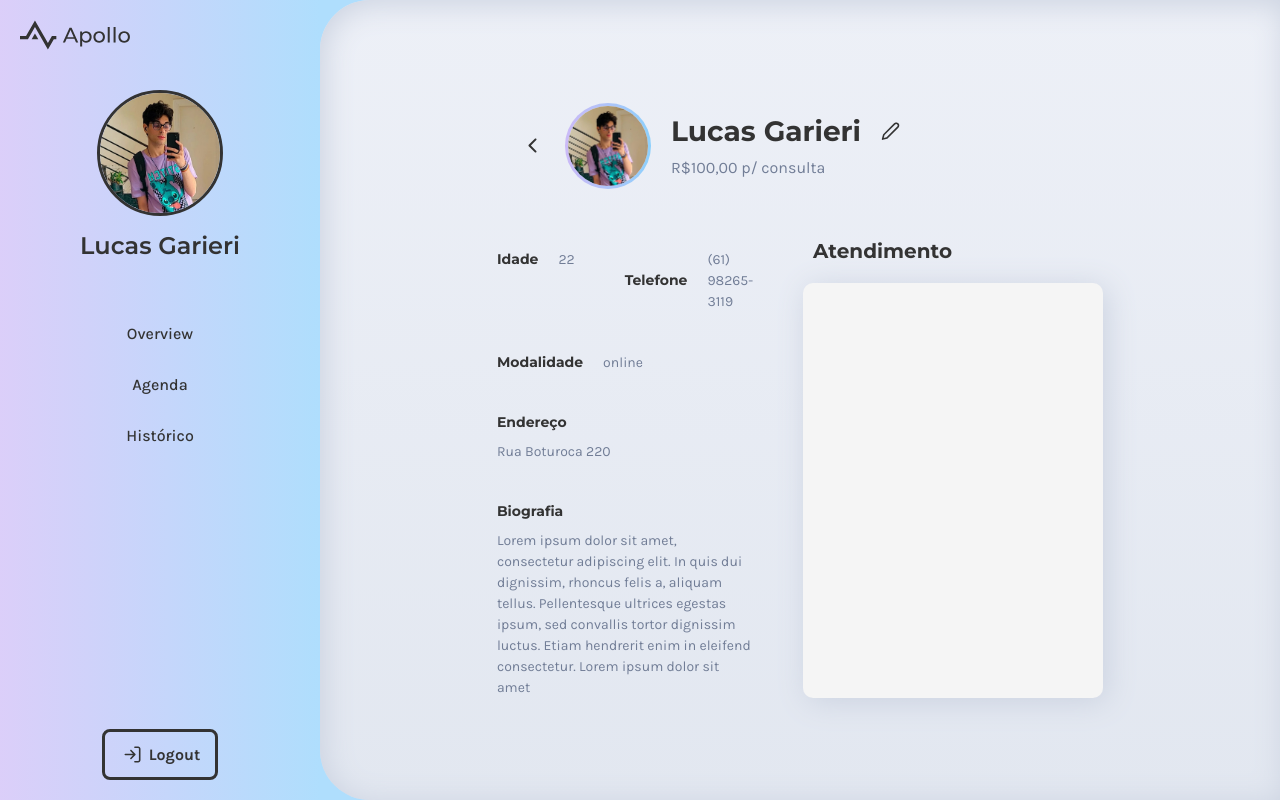
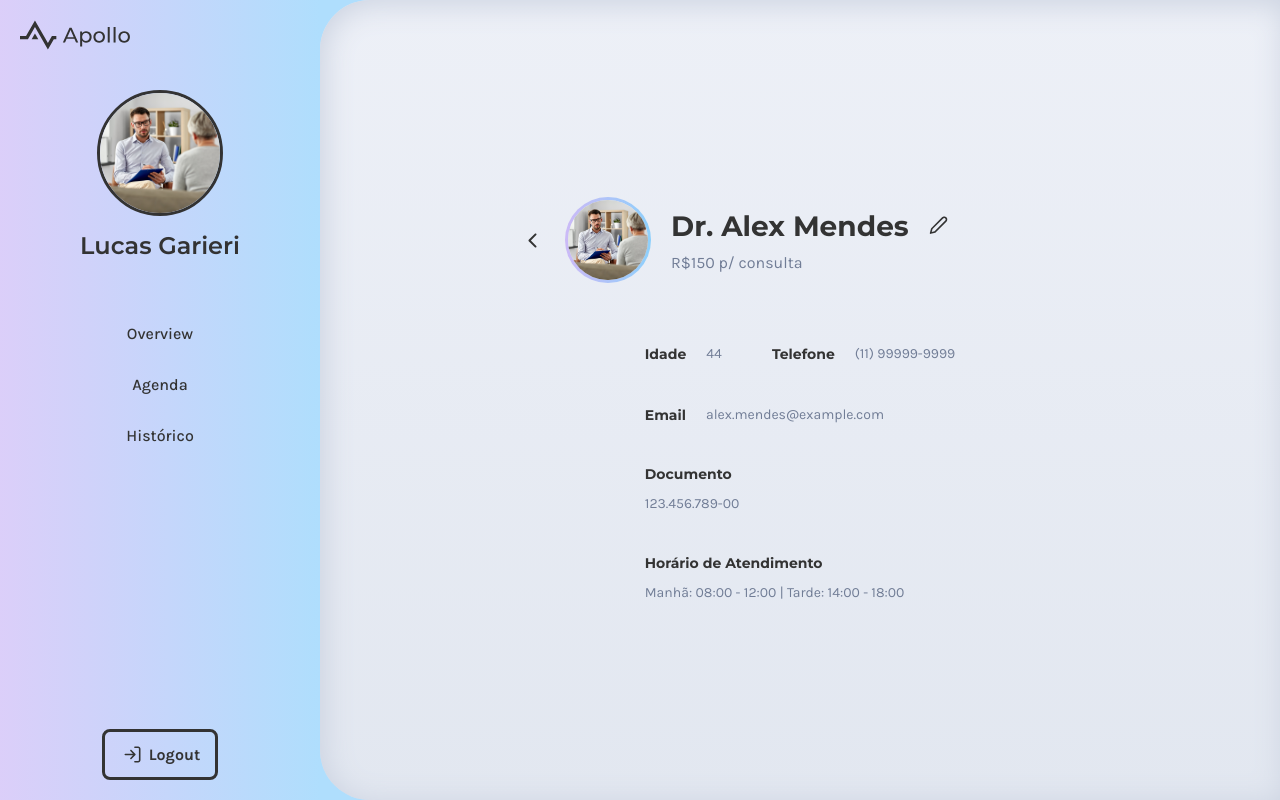
Before and after one commit to pedrohrodrig/LabEngSoft2-Frontend, a React (Create React App) app in the folder frontend/: page /profile in a window 1280 px wide. Built offline with nearby package versions, Linux system fonts and the light colour scheme.

Commit message:
Pagina de perfil

```diff
--- a/frontend/src/components/userphoto/userphoto.js
+++ b/frontend/src/components/userphoto/userphoto.js
@@ -1,6 +1,6 @@
 import React from "react";
 import { Link } from "react-router-dom";
-import UserImage from "../../assets/user.jpeg"
+import UserImage from "../../assets/user.png"
 
 import "./userphoto.css";
 
--- a/frontend/src/objects/professionals.js
+++ b/frontend/src/objects/professionals.js
@@ -1,4 +1,4 @@
-const professionalList = [
+const professionalList = [/*
     {
         id: 1,
         name: "Lucas Garieri",
@@ -53,7 +53,7 @@ const professionalList = [
         appointment: "online",
         email: "lucas_pvg@usp.br",
         price: "100,00"
-    }
+    }*/
 ];
 
 export default professionalList;
--- a/frontend/src/objects/profile.js
+++ b/frontend/src/objects/profile.js
@@ -1,17 +1,16 @@
 const professional = {
-        id: 1,
-        name: "Lucas Garieri",
-        photo: "/images/user.jpeg",
-        phone: "(61) 98265-3119",
-        age: 22,
-        service: "doctor",
-        appointment: "online",
-        email: "lucas_pvg@usp.br",
-        address: "Rua Boturoca 220",
-        price: "100,00",
-        bio: "Lorem ipsum dolor sit amet, consectetur adipiscing elit. In quis dui dignissim, rhoncus felis a, aliquam tellus. Pellentesque ultrices egestas ipsum, sed convallis tortor dignissim luctus. Etiam hendrerit enim in eleifend consectetur. Lorem ipsum dolor sit amet",
-        appointments: [1, 2, 3, 4, 5],
-        patients: [1, 2, 3, 4, 5]
+        id_user: 1,
+        full_name: "Dr. Alex Mendes",
+        date_of_birth: "1980-04-15",
+        email: "alex.mendes@example.com",
+        phone_number: "(11) 99999-9999",
+        document: "123.456.789-00",
+        start_time_morning: "08:00",
+        end_time_morning: "12:00",
+        start_time_afternoon: "14:00",
+        end_time_afternoon: "18:00",
+        consultation_price: 150.00,
+        profile_picture: "/profile_pictures/alex_mendes_profile.jpg"
 };
 
 const patient = {
--- a/frontend/src/pages/personal/profilepage/profilepage.js
+++ b/frontend/src/pages/personal/profilepage/profilepage.js
@@ -1,43 +1,37 @@
 import React, { useContext } from "react";
 import Profile from "../../../components/profile/profile";
 import Textbox from "../../../components/textbox/textbox";
-
 import UserContext from "../../../contexts/UserContext";
 import "./profilepage.css";
 
 function ProfilePage() {
-    const { user } = useContext(UserContext);
+    const { user } = useContext(UserContext); // 'user' agora representa o objeto 'professional'
 
     return (
         <div className="profile page">
             <div className="header">
-                <Profile name={user.name} info={`R$${user.price} p/ consulta`} edit={true} to="/overview" />
+                {/* Atualizar para usar os novos atributos */}
+                <Profile name={user.full_name} info={`R$${user.consultation_price} p/ consulta`} edit={true} to="/overview" profilePicture={user.profile_picture} />
             </div>
 
             <div className="content">
                 <div className="profile-text">
-                <div className="grid">
-                    <div className="col">
-                        <Textbox className="horizontal" title="Idade" body={user.age} />
+                    <div className="grid">
+                        <div className="col">
+                            {/* Converter 'date_of_birth' para 'idade' */}
+                            <Textbox className="horizontal" title="Idade" body={new Date(new Date() - new Date(user.date_of_birth)).getUTCFullYear() - 1970} />
+                        </div>
+                        <div className="col">
+                            <Textbox className="horizontal" title="Telefone" body={user.phone_number} />
+                        </div>
                     </div>
-                    <div className="col">
-                        <Textbox className="horizontal" title="Telefone" body={user.phone} />
-
-                    </div>
-                </div>
-                    <Textbox className="horizontal" title="Modalidade" body={user.appointment} />
-                    <Textbox title="Endereço" body={user.address} />
-                    <Textbox title="Biografia" body={user.bio} />
+                    <Textbox className="horizontal" title="Email" body={user.email} />
+                    <Textbox title="Documento" body={user.document} />
+                    <Textbox title="Horário de Atendimento" body={`Manhã: ${user.start_time_morning} - ${user.end_time_morning} | Tarde: ${user.start_time_afternoon} - ${user.end_time_afternoon}`} />
+                    {/* Removido 'Modalidade' e 'Biografia', adicione de volta se necessário */}
                 </div>
 
-                <div className="extra">
-                    <div className="doc-header">
-                        <h1>Atendimento</h1>
-                        {/* <Link to="/documents" >Ver Todos</Link> */}
-                    </div>
-
-                    <div className="calendar"></div>
-                </div>
+                {/* Outras seções podem ser adicionadas conforme necessário */}
             </div>
         </div>
     );
```
Also changed, not shown: frontend/src/assets/user.jpeg (deleted), frontend/src/assets/user.png (added).
